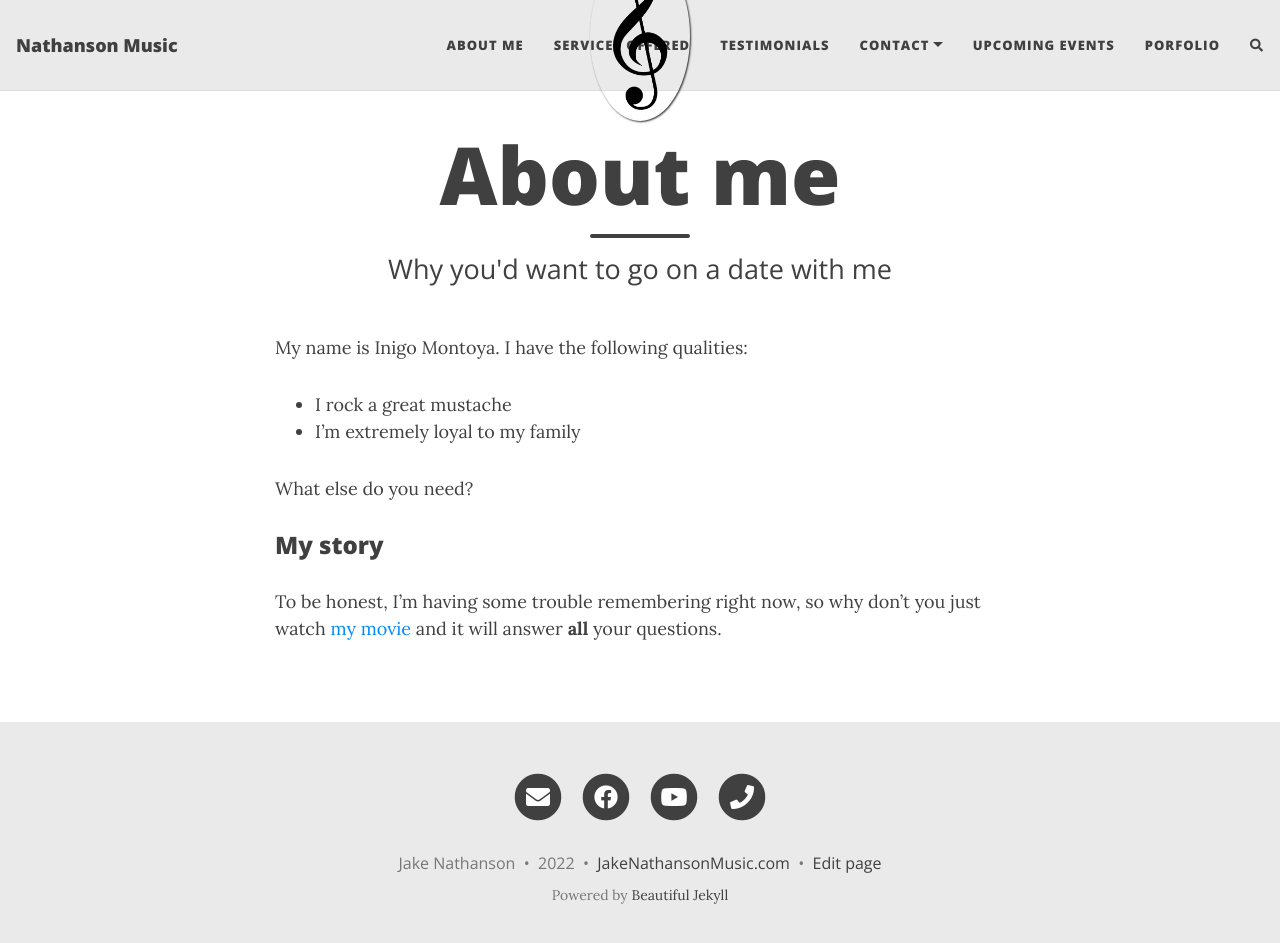
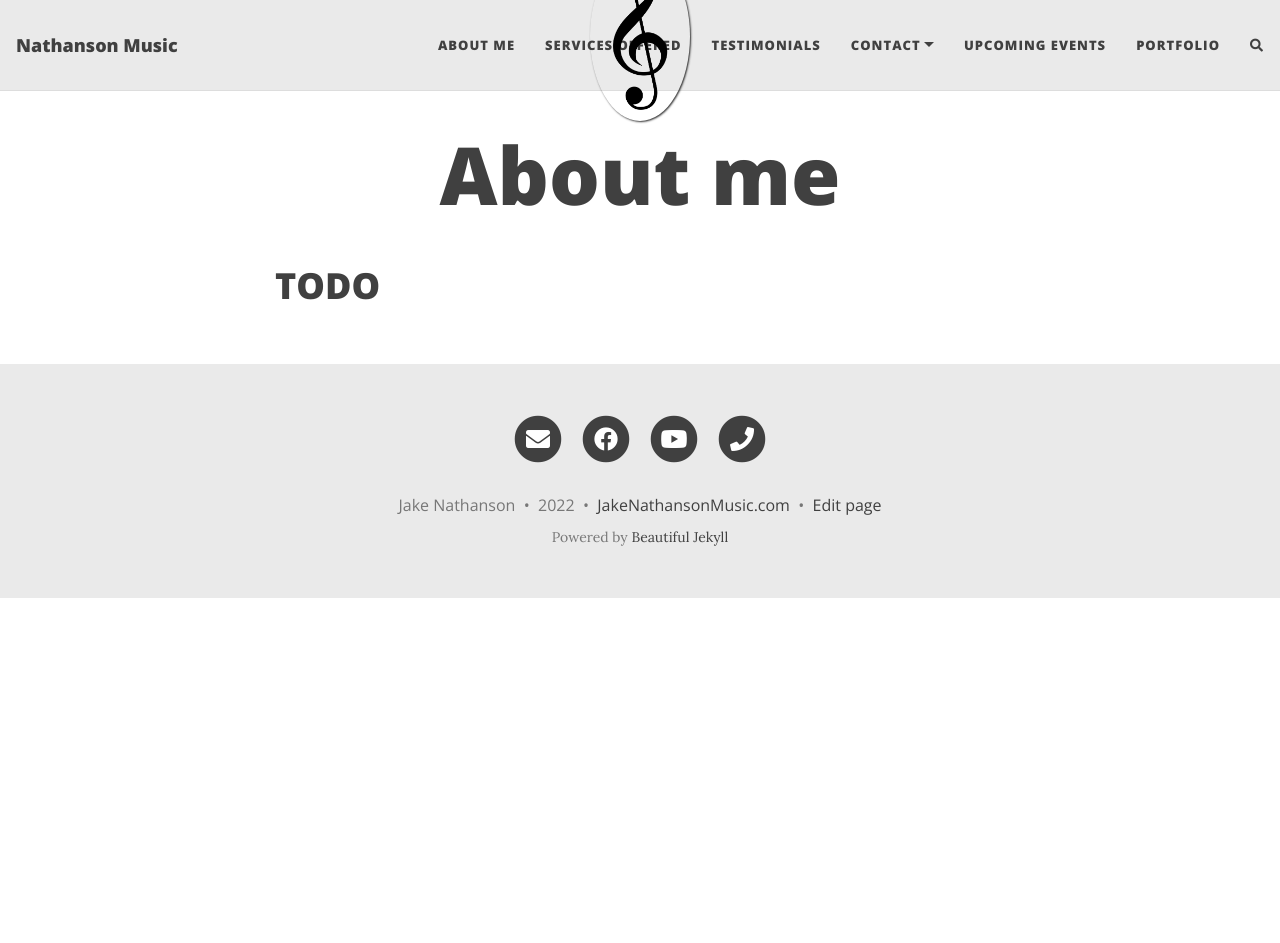
Before and after one commit to ben-nathanson/jake-nathanson-music, a Jekyll site: the page built from aboutme.md, in a window 1280 px wide and 956 px high. Shown: the top 943 px of the window. Built offline with Jekyll 4.4.1, drawn with Linux system fonts in a browser that asks for light colours; nearby versions of some CDN libraries; comment, search, counter and statistics services are not loaded.

Commit message:
Wipe about page to a clean slate

```diff
--- a/_config.yml
+++ b/_config.yml
@@ -27,7 +27,7 @@
   - Drop Me a Line: "mailto:jmilesn@gmail.com"
   - Business Card: "https://dot.cards/jacob_cello_piano"
   Upcoming Events: "upcomingEvents"
-  Porfolio: "portfolio"
+  Portfolio: "portfolio"
 
 ################
 # --- Logo --- #
--- a/aboutme.md
+++ b/aboutme.md
@@ -1,16 +1,6 @@
 ---
 layout: page
 title: About me
-subtitle: Why you'd want to go on a date with me
 ---
 
-My name is Inigo Montoya. I have the following qualities:
-
-- I rock a great mustache
-- I'm extremely loyal to my family
-
-What else do you need?
-
-### My story
-
-To be honest, I'm having some trouble remembering right now, so why don't you just watch [my movie](https://en.wikipedia.org/wiki/The_Princess_Bride_%28film%29) and it will answer **all** your questions.
+# TODO
```
